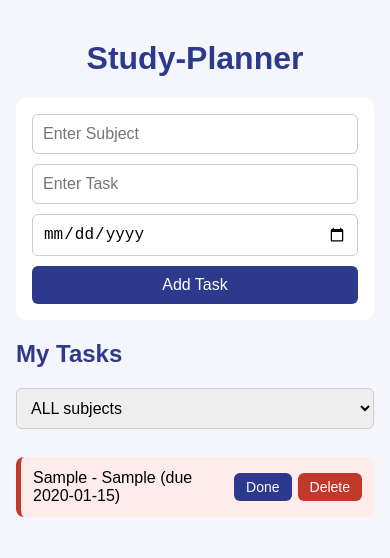
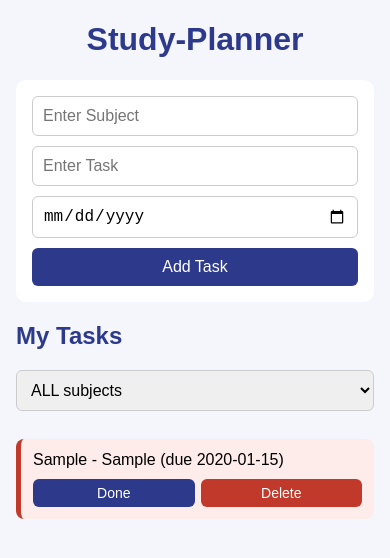
Before and after one commit to Vedant-99/study-planner, a plain HTML site: page index.html in a window 390 px wide. Both pictures are taken after typing "Sample", "Sample", "2020-01-15" into the empty fields and a click on the button "Add Task". Drawn offline with Linux system fonts and the light colour scheme.

Commit message:
style: make layout responsive

```diff
--- a/style.css
+++ b/style.css
@@ -97,3 +97,20 @@ select {
   border-radius: 6px;
   margin-bottom: 12px;
 }
+
+@media (max-width:500px){
+  body{
+    margin: 20px auto;
+  }
+  li{
+    flex-direction: column;
+    align-items :flex-start;
+    gap:10px;
+  }
+  .actions{
+    width:100%;
+  }
+  .actions button{
+    flex:1;
+  }
+}
```
